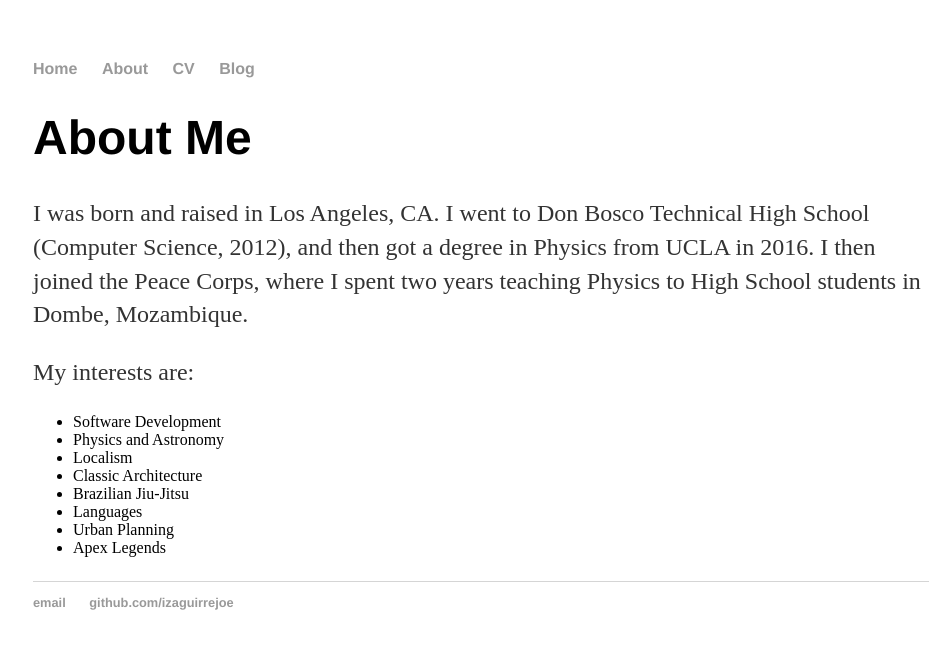
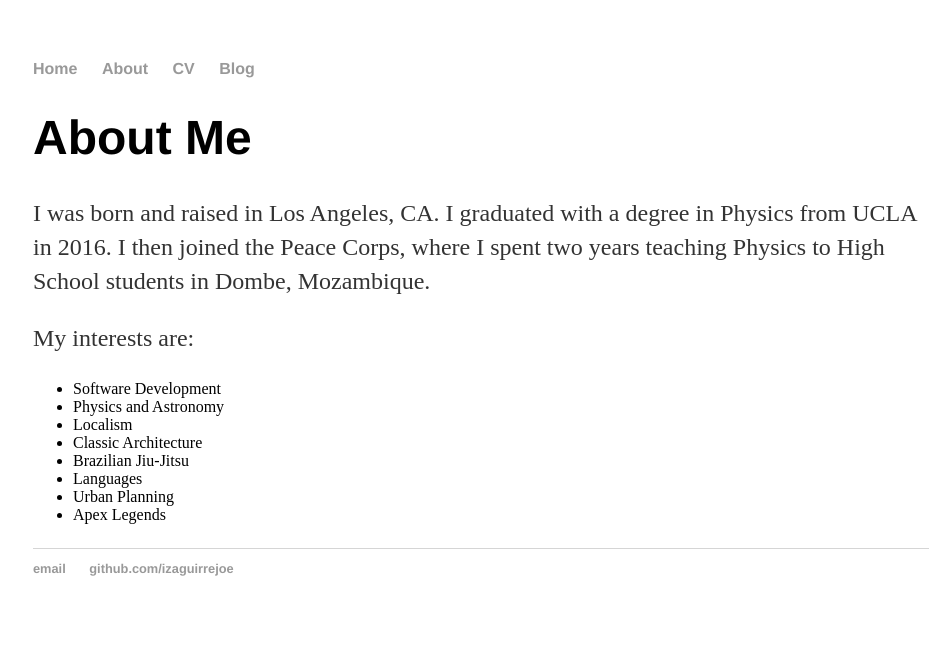
Before and after one commit to izaguirrejoe/izaguirrejoe.github.io, a Jekyll site: the page built from about/index.html, in a window 1280 px wide. Shown: the top 649 px of the page, without its empty margins (159-1111 px from the left). Built offline with Jekyll 4.4.1, drawn with Linux system fonts in a browser that asks for light colours.

Commit message:
Changed about page

```diff
--- a/about/index.html
+++ b/about/index.html
@@ -4,7 +4,7 @@ title: About
 ---
 <div class="blurb">
         <h1>About Me</h1>
-        <p>I was born and raised in Los Angeles, CA. I went to Don Bosco Technical High School (Computer Science, 2012), and then got a degree in Physics from UCLA in 2016. I then joined the Peace Corps, where I spent two years teaching Physics to High School students in Dombe, Mozambique. </p>
+        <p>I was born and raised in Los Angeles, CA. I graduated with a  degree in Physics from UCLA in 2016. I then joined the Peace Corps, where I spent two years teaching Physics to High School students in Dombe, Mozambique. </p>
         <p>My interests are:
         <ul>
                 <li>Software Development</li>
```
